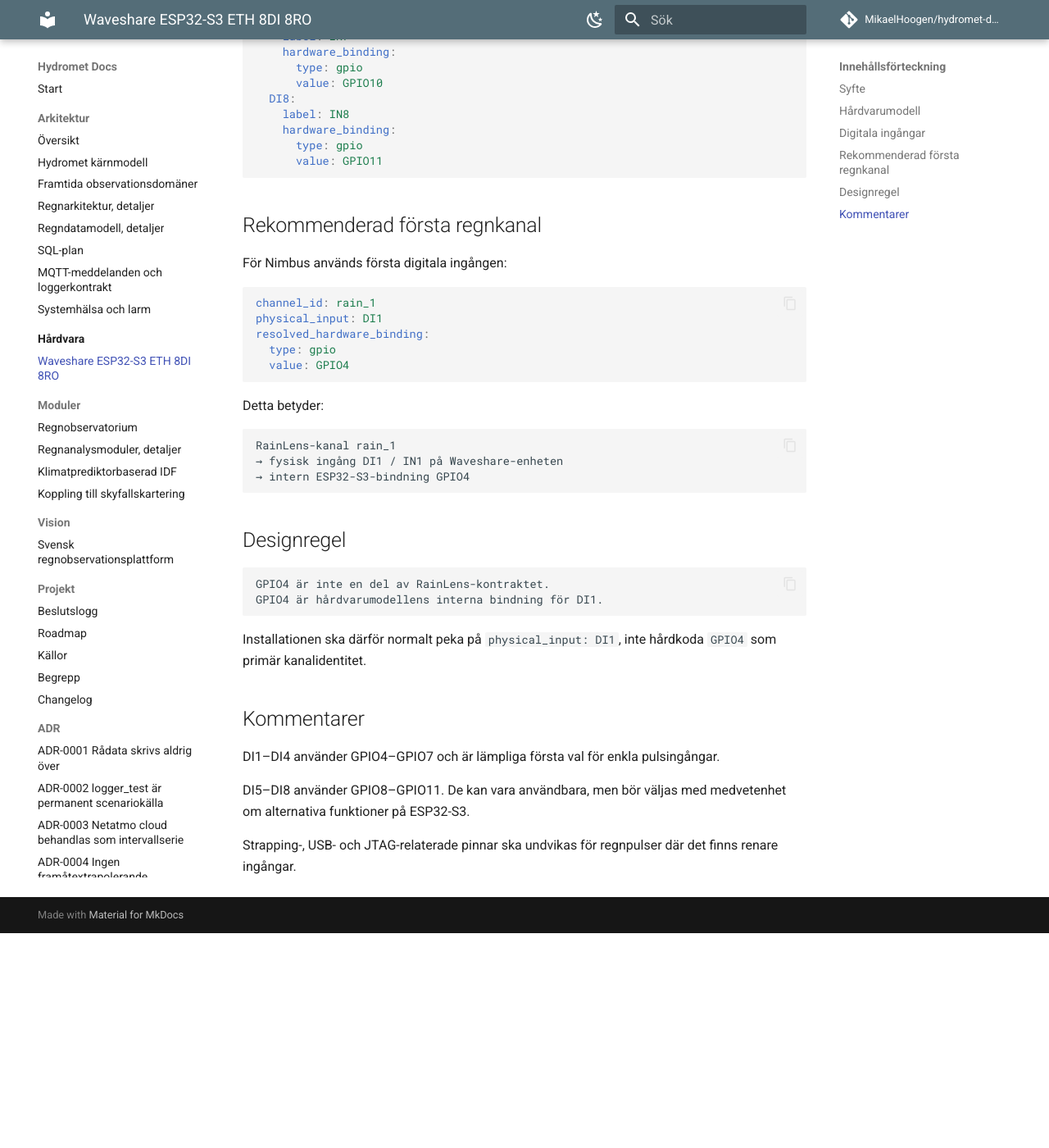
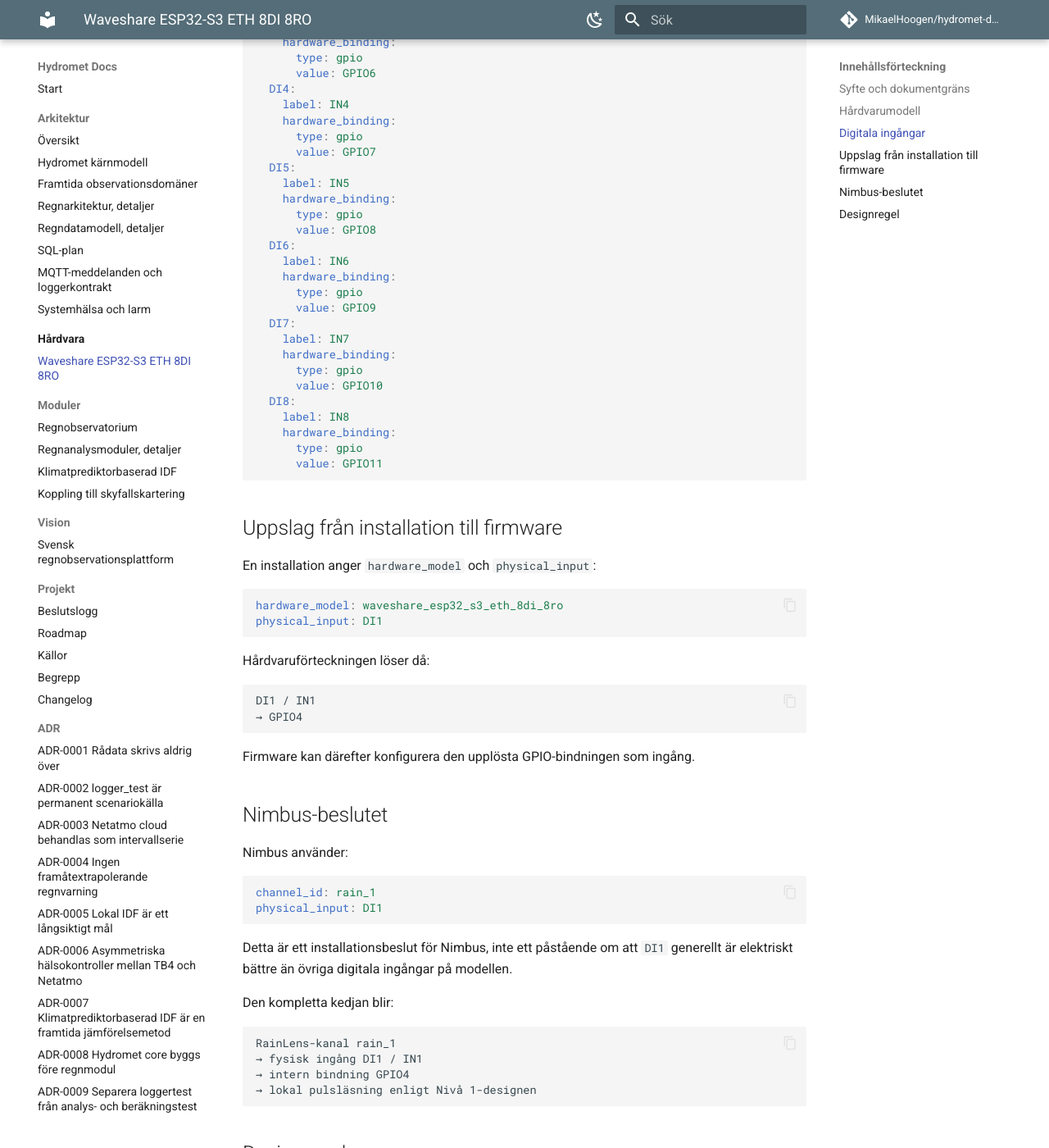
Before and after one commit to MikaelHoogen/hydromet-docs, an MkDocs documentation site: the page built from docs/hardware/waveshare-esp32-s3-eth-8di-8ro.md, in a window 1280 px wide and 1400 px high, scrolled down 1294 px. Shown: the whole window at 82% size. Built offline with MkDocs 1.6.1 and Material for MkDocs 9.7.7, drawn with Linux system fonts in a browser that asks for light colours; comment, search, counter and statistics services are not loaded; before the commit the page ends 2432 px from its top, so only the background shows below that; some of the changed text lies outside the part shown.

Commit message:
docs: separate Waveshare model from Nimbus installation

````diff
--- a/docs/hardware/waveshare-esp32-s3-eth-8di-8ro.md
+++ b/docs/hardware/waveshare-esp32-s3-eth-8di-8ro.md
@@ -1,25 +1,42 @@
 # Waveshare ESP32-S3 ETH 8DI 8RO
 
-Status: Första hårdvarumodell för Nimbus
+Status: Registrerad hårdvarumodell för Nimbus
 
-## Syfte
+## Syfte och dokumentgräns
 
-Denna sida beskriver den fysiska och interna ingångsmappningen för Waveshare ESP32-S3 ETH/PoE med 8 digitala ingångar och 8 utgångar.
+Denna sida beskriver den fysiska och interna ingångsmappningen för Waveshare ESP32-S3 ETH/PoE med åtta digitala ingångar.
 
-Syftet är att hålla hårdvarans interna kopplingar separerade från RainLens/Hydromet-kontraktet.
+Sidan är styrande för:
+
+```text
+namn på fysiska ingångar
+plintmärkning
+intern mappning till ESP32-S3 GPIO
+```
+
+Den är inte styrande för vilken ingång en viss installation använder eller hur MQTT-meddelanden publiceras.
+
+Relaterade dokument:
+
+- [Hårdvaruförteckning](index.md)
+- [Nimbus-installationen i regnobservatoriet](../modules/rain-observatory.md)
+- [Nivå 1-design för regnlogger](../architecture/level-1-logger-design.md)
 
 ## Hårdvarumodell
 
 ```yaml
 hardware_model: waveshare_esp32_s3_eth_8di_8ro
 hardware_family: esp32_s3
-input_type: opto_isolated_digital_input
+network_capability:
+  - ethernet
+  - poe
+input_type: isolated_digital_input
 input_count: 8
 ```
 
 ## Digitala ingångar
 
-Enhetens digitala ingångar används som `physical_input` i installationsmappningen.
+Enhetens ingångsidentiteter används som `physical_input` i en konkret installation.
 
 ```yaml
 physical_inputs:
@@ -65,24 +82,42 @@ physical_inputs:
       value: GPIO11
 ```
 
-## Rekommenderad första regnkanal
+## Uppslag från installation till firmware
 
-För Nimbus används första digitala ingången:
+En installation anger `hardware_model` och `physical_input`:
+
+```yaml
+hardware_model: waveshare_esp32_s3_eth_8di_8ro
+physical_input: DI1
+```
+
+Hårdvaruförteckningen löser då:
+
+```text
+DI1 / IN1
+→ GPIO4
+```
+
+Firmware kan därefter konfigurera den upplösta GPIO-bindningen som ingång.
+
+## Nimbus-beslutet
+
+Nimbus använder:
 
 ```yaml
 channel_id: rain_1
 physical_input: DI1
-resolved_hardware_binding:
-  type: gpio
-  value: GPIO4
 ```
 
-Detta betyder:
+Detta är ett installationsbeslut för Nimbus, inte ett påstående om att `DI1` generellt är elektriskt bättre än övriga digitala ingångar på modellen.
+
+Den kompletta kedjan blir:
 
 ```text
 RainLens-kanal rain_1
-→ fysisk ingång DI1 / IN1 på Waveshare-enheten
-→ intern ESP32-S3-bindning GPIO4
+→ fysisk ingång DI1 / IN1
+→ intern bindning GPIO4
+→ lokal pulsläsning enligt Nivå 1-designen
 ```
 
 ## Designregel
@@ -94,10 +129,4 @@ GPIO4 är hårdvarumodellens interna bindning för DI1.
 
 Installationen ska därför normalt peka på `physical_input: DI1`, inte hårdkoda `GPIO4` som primär kanalidentitet.
 
-## Kommentarer
-
-DI1–DI4 använder GPIO4–GPIO7 och är lämpliga första val för enkla pulsingångar.
-
-DI5–DI8 använder GPIO8–GPIO11. De kan vara användbara, men bör väljas med medvetenhet om alternativa funktioner på ESP32-S3.
-
-Strapping-, USB- och JTAG-relaterade pinnar ska undvikas för regnpulser där det finns renare ingångar.
+GPIO-numret får användas i den genererade eller enhetsspecifika firmwarekonfigurationen efter att hårdvaruuppslaget har gjorts.
````
